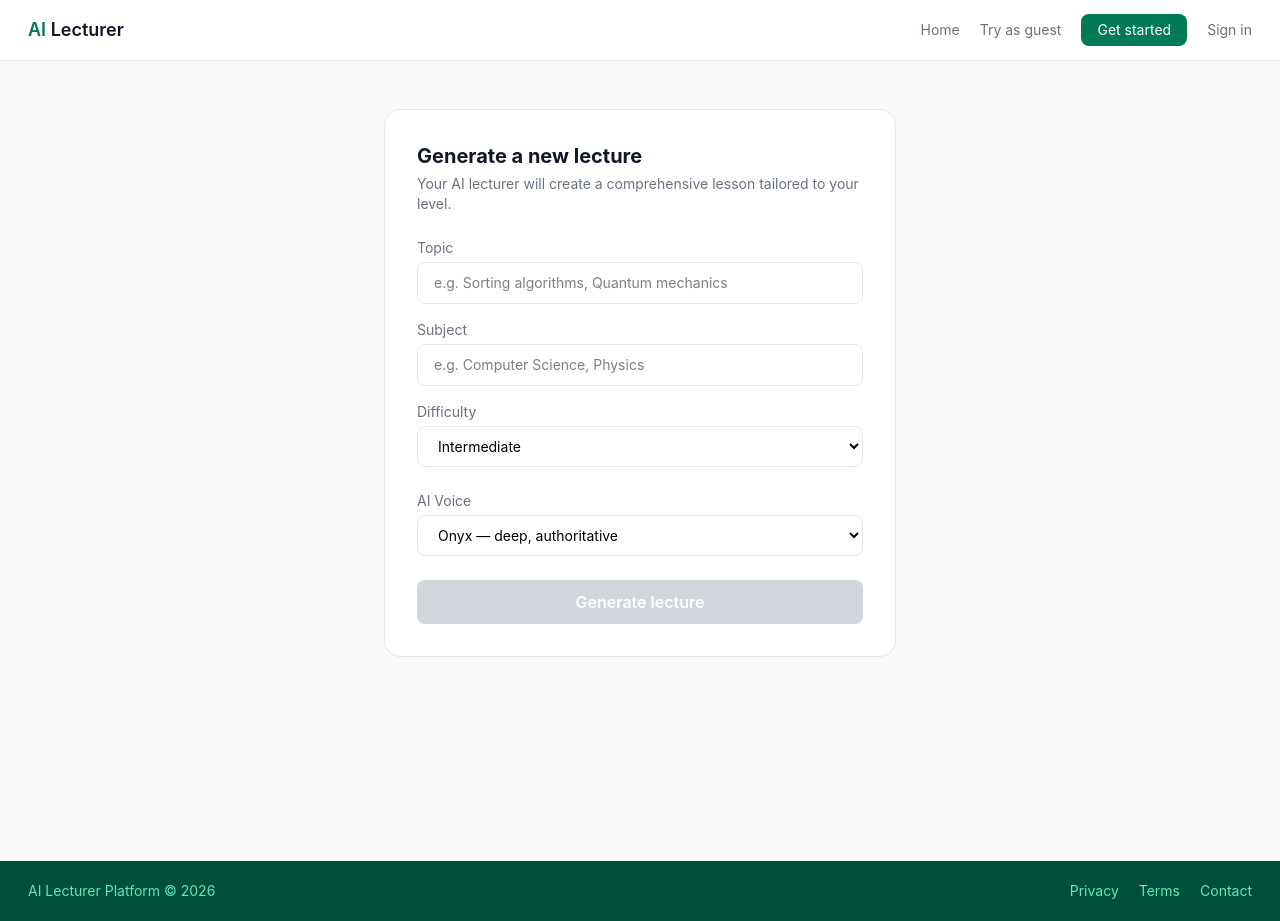
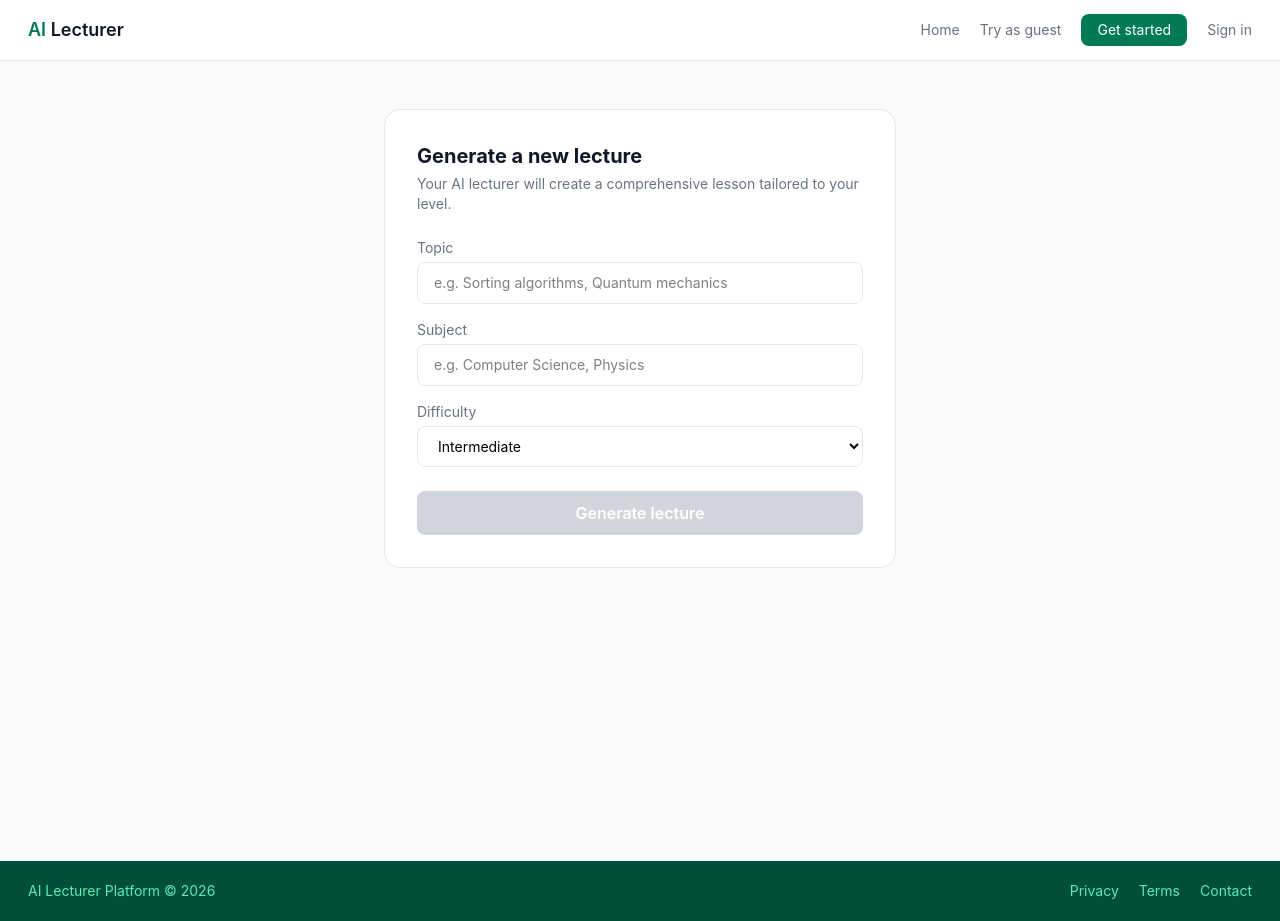
Before and after one commit to abdulbasitfaruq/Ai-lecturer-platform, a React app in the folder frontend/: page /generate in a window 1280 px wide. Built offline with nearby package versions, Linux system fonts and the light colour scheme; the HTML template or start-up script is replaced by a standard one.

Commit message:
Integrate avatar into LiveLecture and Generate pages

```diff
--- a/frontend/src/pages/GeneratePage.jsx
+++ b/frontend/src/pages/GeneratePage.jsx
@@ -1,16 +1,19 @@
 import { useState } from 'react'
 import { useNavigate } from 'react-router-dom'
+import { getLecturer } from '../data/lecturers'
+import LecturerAvatar from '../components/LecturerAvatar'
 
 function GeneratePage() {
     const navigate = useNavigate()
     const [topic, setTopic] = useState('')
     const [subject, setSubject] = useState('')
     const [difficulty, setDifficulty] = useState('intermediate')
-    const [voice, setVoice] = useState('onyx')
+
+    const lecturer = getLecturer(subject)
 
     const handleGenerate = (e) => {
         e.preventDefault()
-        navigate(`/live?topic=${encodeURIComponent(topic)}&subject=${encodeURIComponent(subject)}&difficulty=${difficulty}&voice=${voice}`)
+        navigate(`/live?topic=${encodeURIComponent(topic)}&subject=${encodeURIComponent(subject)}&difficulty=${difficulty}&voice=${lecturer.voice}`)
     }
 
     return (
@@ -59,21 +62,14 @@ function GeneratePage() {
                         </select>
                     </div>
 
-                    <div className="mb-6">
-                        <label className="block text-sm text-gray-500 mb-1">AI Voice</label>
-                        <select
-                            value={voice}
-                            onChange={(e) => setVoice(e.target.value)}
-                            className="w-full border border-gray-200 rounded-lg px-4 py-2.5 text-sm focus:outline-none focus:border-emerald-700 bg-white"
-                        >
-                            <option value="onyx">Onyx — deep, authoritative</option>
-                            <option value="nova">Nova — friendly, energetic</option>
-                            <option value="echo">Echo — warm, smooth</option>
-                            <option value="alloy">Alloy — neutral, balanced</option>
-                            <option value="fable">Fable — British, storytelling</option>
-                            <option value="shimmer">Shimmer — soft, gentle</option>
-                        </select>
-                    </div>
+                    {/* Lecturer Preview */}
+                    {subject && (
+                        <div className="bg-gray-50 rounded-xl p-4 mb-6">
+                            <p className="text-xs text-gray-500 mb-2">Your lecturer</p>
+                            <LecturerAvatar lecturer={lecturer} isSpeaking={false} />
+                            <p className="text-xs text-gray-400 mt-1">{lecturer.bio}</p>
+                        </div>
+                    )}
 
                     <button
                         onClick={handleGenerate}
--- a/frontend/src/pages/LiveLecturePage.jsx
+++ b/frontend/src/pages/LiveLecturePage.jsx
@@ -1,6 +1,8 @@
 import { useState, useRef, useEffect } from 'react'
 import { useSearchParams, useNavigate } from 'react-router-dom'
 import { getAudioUrl, streamLecture, streamQuestion, saveLecture } from '../services/api'
+import LecturerAvatar from '../components/LecturerAvatar'
+import { getLecturer } from '../data/lecturers'
 
 function LiveLecturePage() {
     const [searchParams] = useSearchParams()
@@ -34,6 +36,7 @@ function LiveLecturePage() {
     const pausedAtWordRef = useRef(0)
 
     const user = JSON.parse(localStorage.getItem('user'))
+    const lecturer = getLecturer(subject)
 
     // Auto-scroll
     useEffect(() => {
@@ -325,6 +328,24 @@ function LiveLecturePage() {
                     </div>
                 )}
 
+                {/* Lecturer Avatar + Audio */}
+                <div className="bg-white rounded-2xl border border-gray-200 p-4 mb-4">
+                    <div className="flex items-center justify-between">
+                        <LecturerAvatar lecturer={lecturer} isSpeaking={isPlaying} />
+                        {audioFile && (
+                            <button
+                                onClick={isPlaying ? pauseLectureAudio : resumeLectureAudio}
+                                className="w-12 h-12 bg-emerald-700 text-white rounded-full flex items-center justify-center hover:bg-emerald-800 flex-shrink-0 text-lg"
+                            >
+                                {isPlaying ? '⏸' : '▶'}
+                            </button>
+                        )}
+                        {generatingAudio && (
+                            <span className="text-xs text-gray-400">Generating audio...</span>
+                        )}
+                    </div>
+                </div>
+
                 {/* Teleprompter Box */}
                 <div className="bg-white rounded-2xl border border-gray-200 p-6 mb-4">
                     <div
@@ -342,21 +363,6 @@ function LiveLecturePage() {
                         )}
                     </div>
                 </div>
-
-                {/* Audio Player */}
-                {audioFile && (
-                    <div className="bg-white rounded-2xl border border-gray-200 p-4 mb-4 flex items-center gap-4">
-                        <button
-                            onClick={isPlaying ? pauseLectureAudio : resumeLectureAudio}
-                            className="w-10 h-10 bg-emerald-700 text-white rounded-full flex items-center justify-center hover:bg-emerald-800 flex-shrink-0"
-                        >
-                            {isPlaying ? '⏸' : '▶'}
-                        </button>
-                        <p className="text-sm text-gray-500">
-                            {isPlaying ? 'Playing lecture...' : 'Click play to hear the lecture'}
-                        </p>
-                    </div>
-                )}
 
                 {/* Ask Question */}
                 {(isStreaming || isFinished) && !isAsking && (
```
